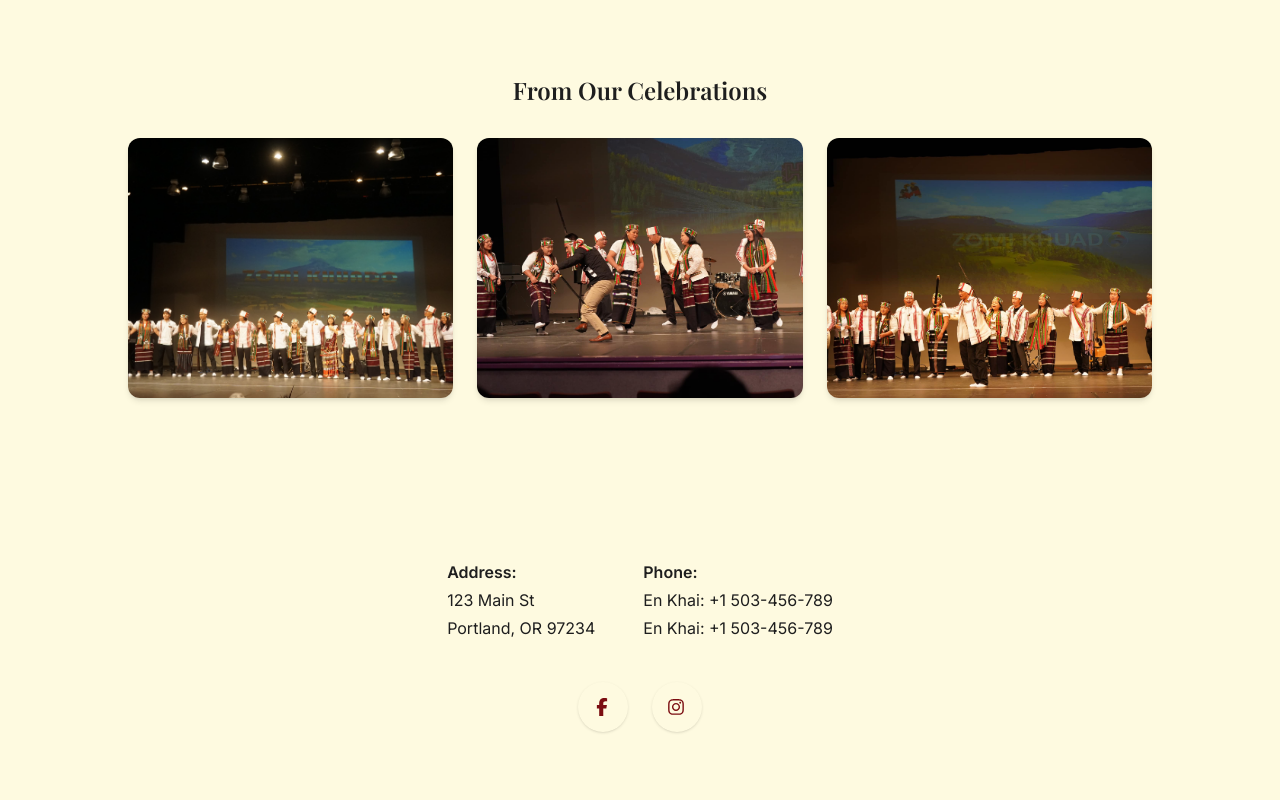
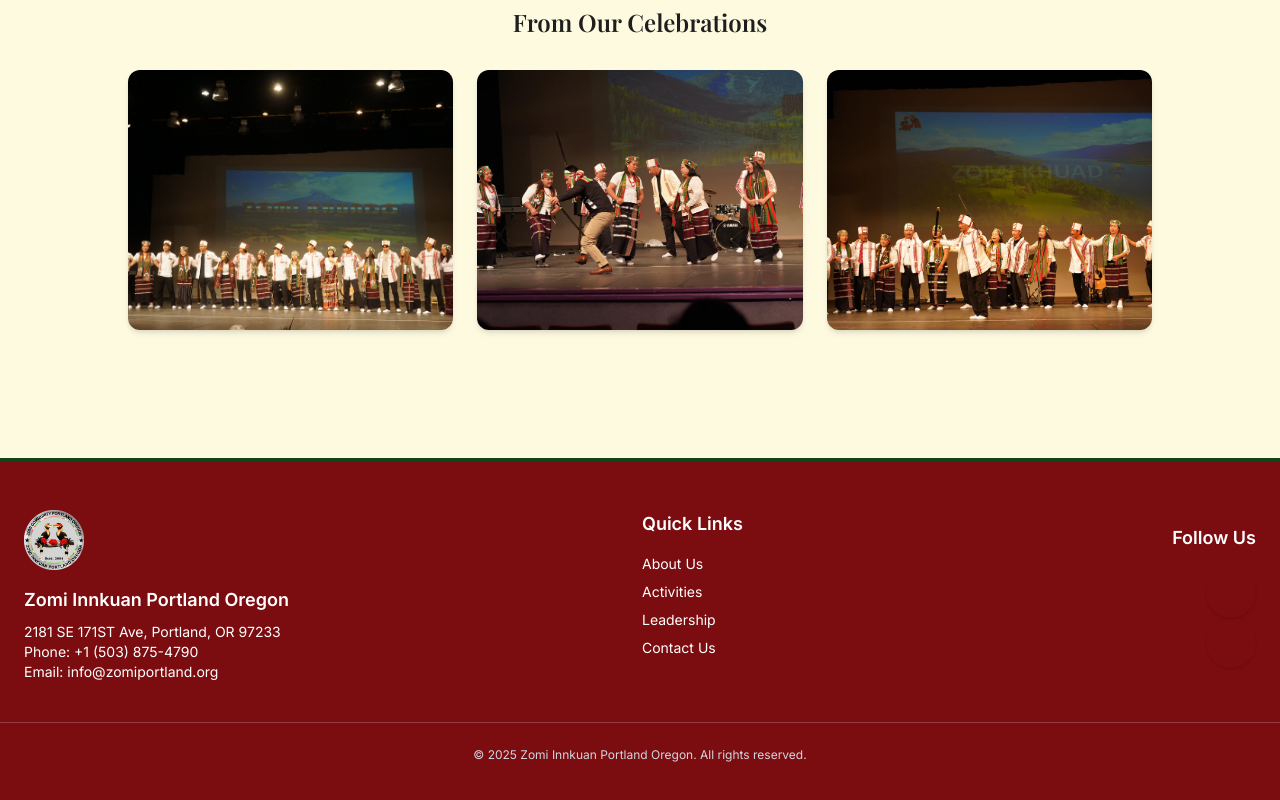
Before and after one commit to dvan2/zipo-site, a Next.js app: page / in a window 1280 px wide. Shown: the part 1447-2247 px from the top of the page. Before the commit the page ends 2211 px from the top, so only its background shows below. Built offline with nearby package versions, Linux system fonts and the light colour scheme.

Commit message:
info,quicklinks

```diff
--- a/app/page.tsx
+++ b/app/page.tsx
@@ -100,12 +100,12 @@ export default function Home() {
             </div>
           )}
 
-          <Link
+          {/* <Link
             href='/events'
             className='inline-block mt-10 text-zomi-green font-semibold hover:underline'
           >
             See All Events
-          </Link>
+          </Link> */}
         </div>
       </section>
 
--- a/components/Footer.tsx
+++ b/components/Footer.tsx
@@ -1,32 +1,46 @@
 import { FontAwesomeIcon } from '@fortawesome/react-fontawesome';
-import {
-  faFacebookF,
-  faInstagram,
-  faInstagramSquare,
-  faYoutube,
-} from '@fortawesome/free-brands-svg-icons';
+import { faFacebookF, faInstagram } from '@fortawesome/free-brands-svg-icons';
 import SocialButton from './SocialButton'; // Adjust path as needed
-import { Mail } from 'lucide-react';
-import { faEnvelope } from '@fortawesome/free-regular-svg-icons';
+import Image from 'next/image';
 
 export default function Footer() {
   return (
-    <footer className='py-8 mx-auto'>
-      <div className='max-w-5xl px-6'>
-        <div className='flex flex-col md:flex-row justify-start gap-12 text-center md:text-left mb-10'>
-          <div>
-            <p className='font-semibold'>Address:</p>
-            <p>123 Main St</p>
-            <p>Portland, OR 97234</p>
-          </div>
-          <div>
-            <p className='font-semibold'>Phone:</p>
-            <p>En Khai: +1 503-456-789</p>
-            <p>En Khai: +1 503-456-789</p>
-          </div>
+    <footer className='w-full bg-zomi-red text-white py-12 border-t-4 border-zomi-green mx-auto'>
+      <div className='max-w-7xl mx-auto px-6 flex flex-col md:flex-row md:justify-between gap-8'>
+        {/* Left info */}
+        <div className='flex flex-col items-center md:items-start text-center md:text-left'>
+          <Image
+            src='/images/ziporound.png' // Make sure you have this logo
+            alt='ZIPO Logo'
+            width={60}
+            height={60}
+            className='mb-4'
+          />
+          <p className='text-lg font-bold mb-2'>Zomi Innkuan Portland Oregon</p>
+          <p className='text-sm'>2181 SE 171ST Ave, Portland, OR 97233</p>
+          <p className='text-sm'>Phone: +1 (503) 875-4790</p>
+          <p className='text-sm'>Email: info@zomiportland.org</p>
         </div>
 
-        <div className='flex justify-center gap-6 flex-wrap'>
+        {/* Middle Section */}
+        <div className='flex flex-col text-center md:text-left gap-2'>
+          <h4 className='font-semibold text-lg mb-2'>Quick Links</h4>
+          <a href='/about' className='hover:underline text-sm'>
+            About Us
+          </a>
+          <a href='/activities' className='hover:underline text-sm'>
+            Activities
+          </a>
+          <a href='/leadership' className='hover:underline text-sm'>
+            Leadership
+          </a>
+          <a href='/contact' className='hover:underline text-sm'>
+            Contact Us
+          </a>
+        </div>
+
+        <div className='flex flex-col justify-center items-center md:items-end md:text-right min-w-[160px]'>
+          <h4 className='font-semibold text-lg mb-4'>Follow Us</h4>
           <SocialButton
             href='https://www.facebook.com/ZomiInnkuanPortlandOregon'
             icon={
@@ -51,6 +65,10 @@ export default function Footer() {
           />
         </div>
       </div>
+      <div className='mt-10 border-t border-white/20 pt-6 text-center text-xs text-gray-300'>
+        &copy; {new Date().getFullYear()} Zomi Innkuan Portland Oregon. All
+        rights reserved.
+      </div>
     </footer>
   );
 }
```
